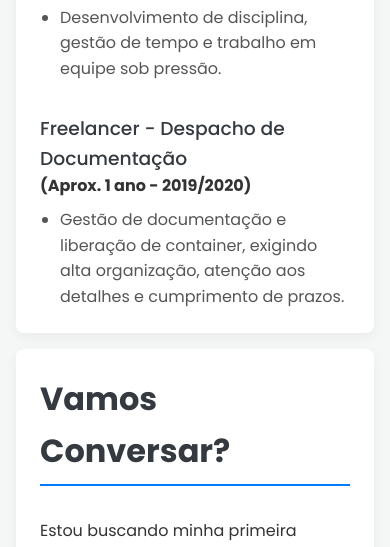
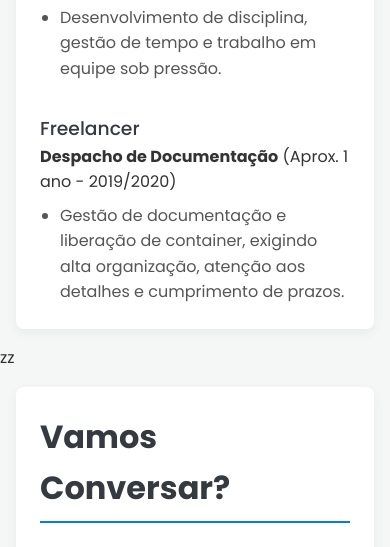
Before and after one commit to SergioBragaNeto/SergioBragaNeto.github.io, a plain HTML site: page index.html in a window 390 px wide. Shown: the part 3169-3716 px from the top of the page. Drawn offline with Linux system fonts and the light colour scheme.

Commit message:
Corrigi o responsivo para mobile

```diff
--- a/index.html
+++ b/index.html
@@ -130,15 +130,15 @@
             </div>
 
             <div class="exp-item">
-                <h3>Freelancer - Despacho de Documentação</h3>
-                <p><strong>(Aprox. 1 ano - 2019/2020)</strong></p>
+                <h3>Freelancer</h3>
+                <p><strong>Despacho de Documentação</strong> (Aprox. 1 ano - 2019/2020)</p>
                 <ul>
                     <li>Gestão de documentação e liberação de container, exigindo alta organização, atenção aos detalhes
                         e cumprimento de prazos.</li>
                 </ul>
             </div>
 
-        </section>
+        </section>zz
 
         <section id="contato" class="secao">
             <h2>Vamos Conversar?</h2>
```
